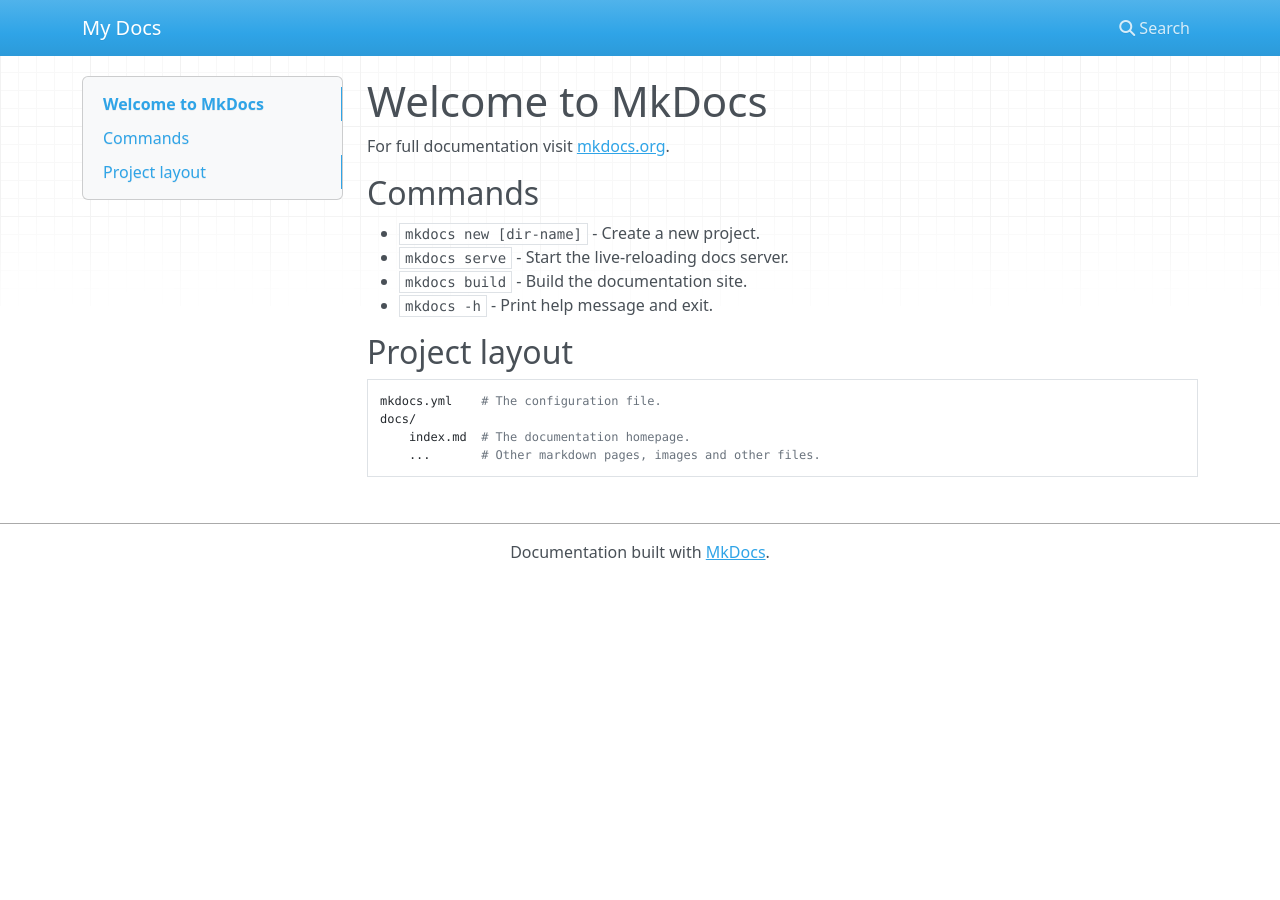
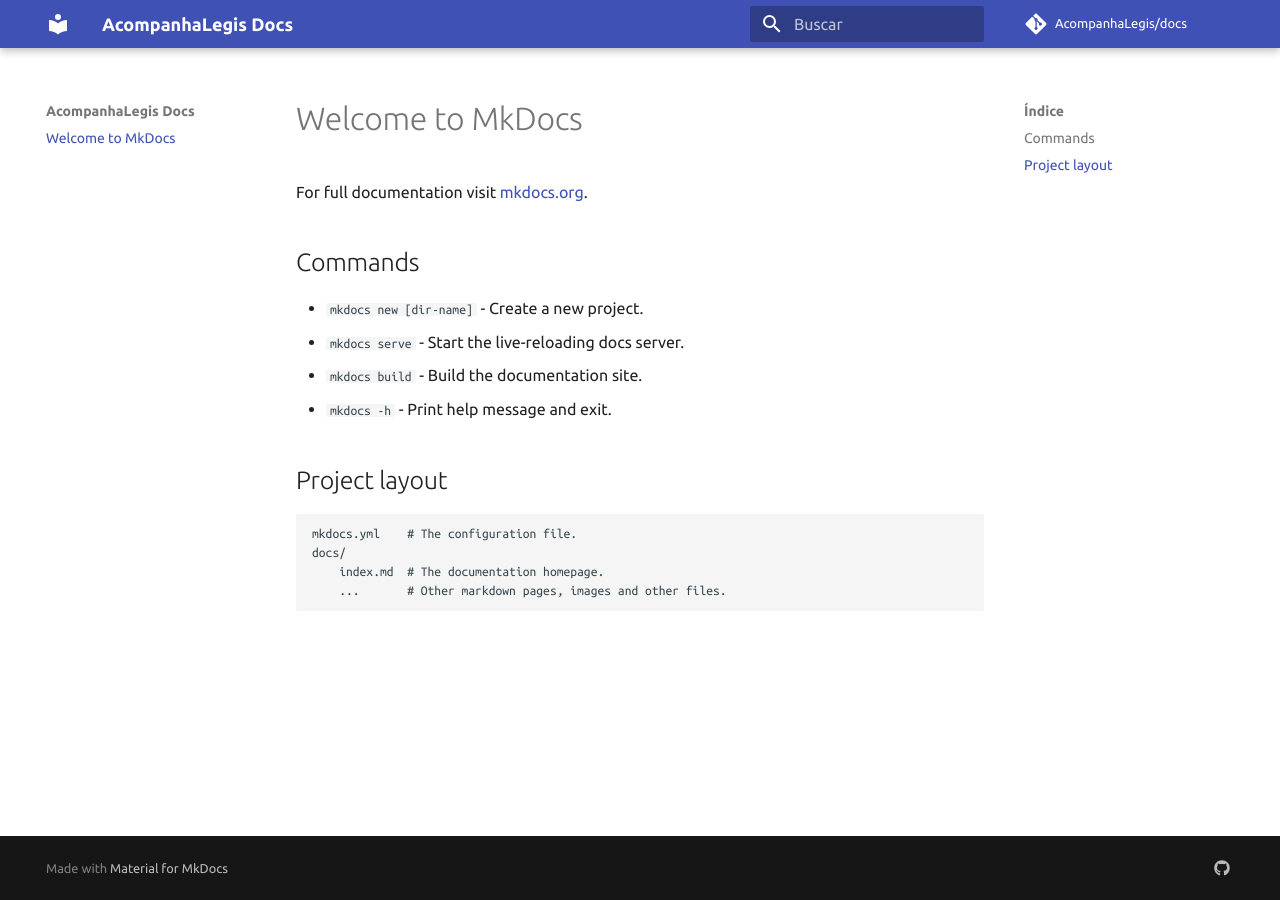
Before and after one commit to AcompanhaLegis/docs, an MkDocs documentation site: the page built from docs/index.md, in a window 1280 px wide. Built offline with MkDocs 1.6.1 and Material for MkDocs 9.7.7, drawn with Linux system fonts in a browser that asks for light colours; nearby versions of some CDN libraries; comment, search, counter and statistics services are not loaded.

Commit message:
:arrow_up: Update mkdocs.yml

```diff
--- a/mkdocs.yml
+++ b/mkdocs.yml
@@ -1,2 +1,17 @@
-site_name: My Docs
+site_name: AcompanhaLegis Docs
 dev_addr: '0.0.0.0:8080'
+
+theme:
+  name: material
+  language: pt
+  font:
+    text: Ubuntu
+    code: Ubuntu Mono
+
+repo_name: AcompanhaLegis/docs
+repo_url: https://github.com/AcompanhaLegis/docs
+
+extra:
+  social:
+    - icon: fontawesome/brands/github
+      link: https://github.com/AcompanhaLegis
```
